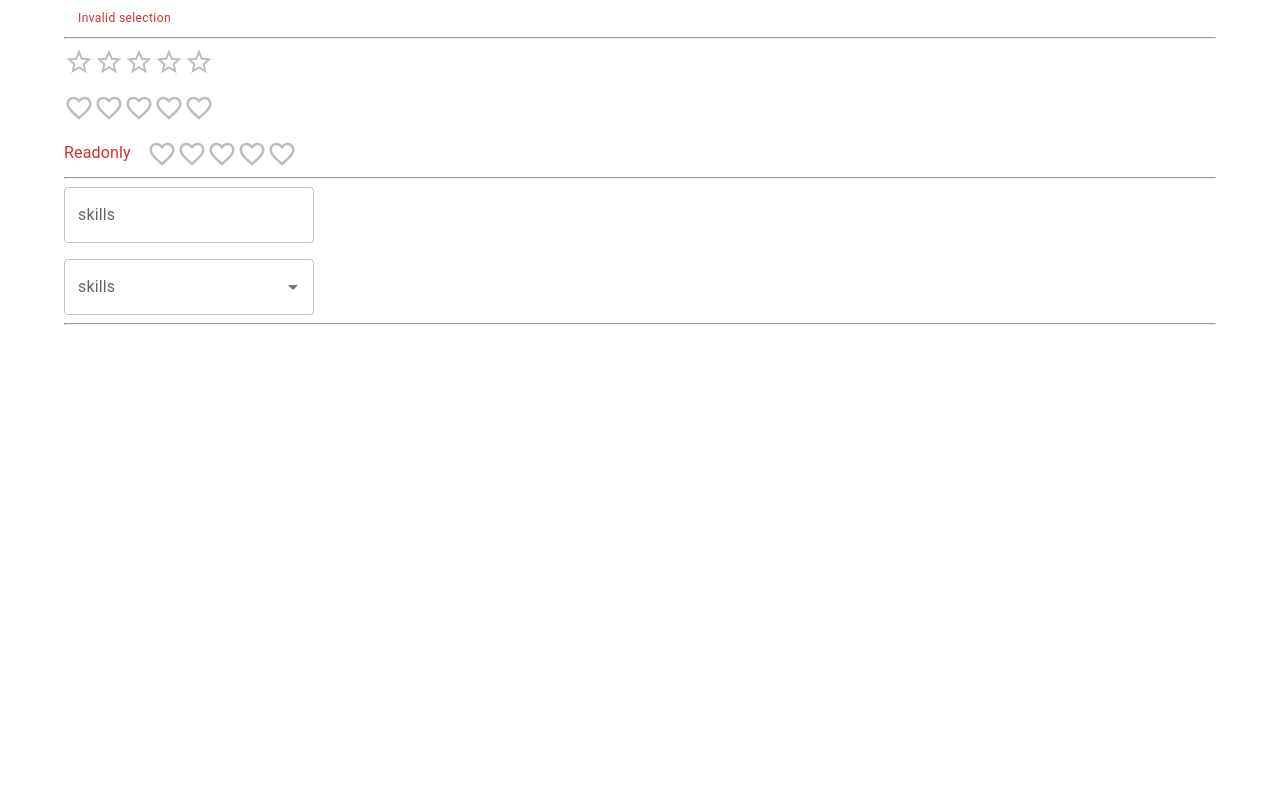
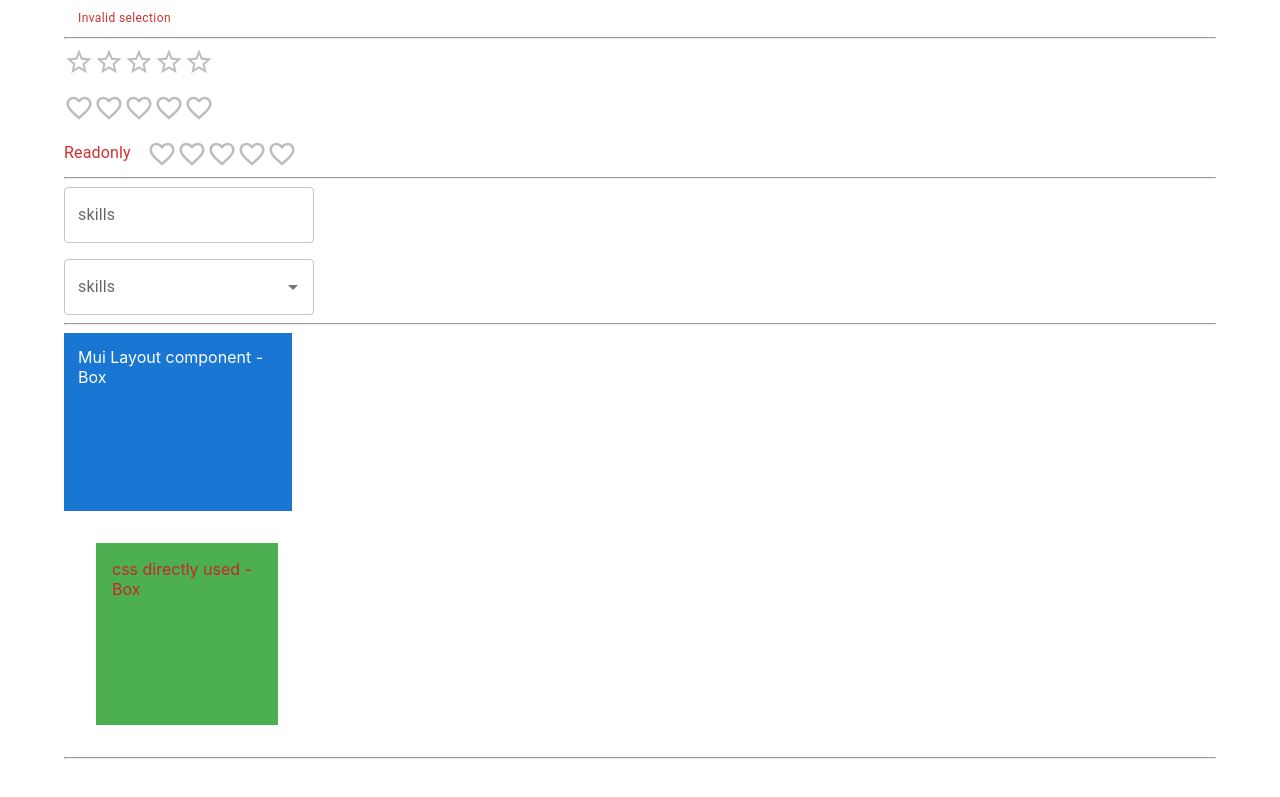
Before and after one commit to ajaydewangan1100/material_ui, a React (Create React App) app: page / in a window 1280 px wide. Shown: the part 2441-3238 px from the top of the page. Before the commit the page ends 2838 px from the top, so only its background shows below. Built offline with nearby package versions, Linux system fonts and the light colour scheme.

Commit message:
Box - layout component-1

```diff
--- a/src/App.tsx
+++ b/src/App.tsx
@@ -11,6 +11,7 @@
 import { MuiSwitch } from "./components/MuiSwitch";
 import { MuiRating } from "./components/MuiRating";
 import { MuiAutocomplete } from "./components/MuiAutocomplete";
+import { MuiLayout } from "./components/MuiLayout";
 
 function App() {
   return (
@@ -50,6 +51,10 @@
       {/* Autocomplete - video 13 */}
       <MuiAutocomplete />
       <hr />
+
+      {/* Layout component - video 14 */}
+      <MuiLayout />
+      <hr />
     </Container>
   );
 }
--- /dev/null
+++ b/src/components/MuiLayout.tsx
@@ -0,0 +1,36 @@
+import { Box } from "@mui/material";
+
+export const MuiLayout = () => {
+  return (
+    <>
+      {/* Box with normal css things given by - sx */}
+      <Box
+        sx={{
+          backgroundColor: "primary.main",
+          color: "white",
+          width: "200px",
+          height: "150px",
+          padding: "14px",
+          "&:hover": {
+            backgroundColor: "primary.light",
+          },
+        }}
+      >
+        Mui Layout component - Box
+      </Box>
+
+      {/* Used with system properties */}
+      <Box
+        display="flex"
+        height="150px"
+        width="150px"
+        bgcolor="success.light"
+        m={4}
+        p={2}
+        color="error.dark"
+      >
+        css directly used - Box
+      </Box>
+    </>
+  );
+};
```
Also changed, not shown: 1 other file (tests, documents, lock files or other folders).
